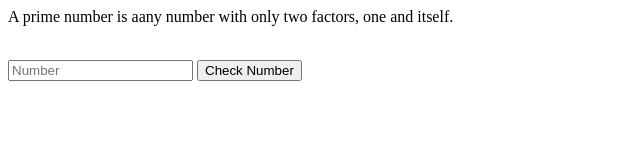
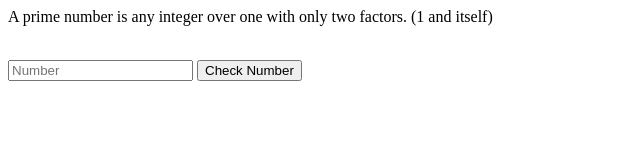
Before and after one commit to T0RNATO/number, a plain HTML site: page prime/index.html in a window 1280 px wide. Shown: the whole page, without its empty margins (0-640 px from the left). Drawn offline with Linux system fonts and the light colour scheme.

Commit message:
Update index.html

```diff
--- a/prime/index.html
+++ b/prime/index.html
@@ -1,4 +1,4 @@
-<p>A prime number is aany number with only two factors, one and itself.</p><br>
+<p>A prime number is any integer over one with only two factors. (1 and itself)</p><br>
 <input type="number" placeholder="Number" id="num" onkeypress="enter(event)">
 <button onclick="check()">Check Number</button><br>
 <p id="result"></p>
```
